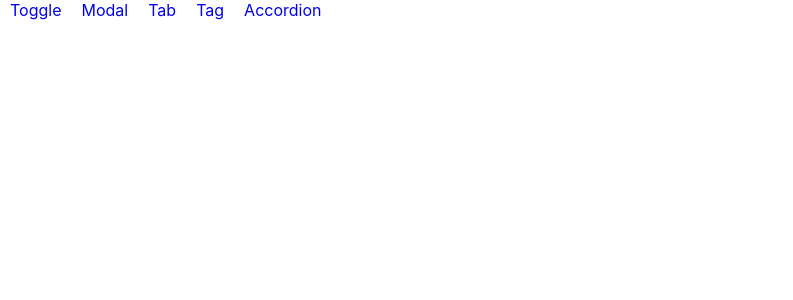
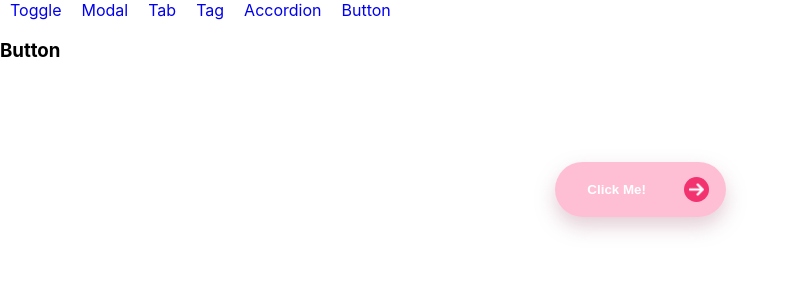
Before and after one commit to dmchoi77/frontend-ui-collection, a React (Create React App) app: page /button in a window 1280 px wide. Shown: the top 300 px of the page, without its empty margins (0-793 px from the left). Built offline with nearby package versions, Linux system fonts and the light colour scheme.

Commit message:
Add Button Component

```diff
--- a/src/App.js
+++ b/src/App.js
@@ -4,6 +4,7 @@ import Modal from "./component/Modal";
 import Tab from "./component/Tab";
 import Tag from "./component/Tag";
 import Accordion from "./component/Accordion";
+import Button from "./component/Button";
 import { Link, Routes, Route } from "react-router-dom";
 
 function App() {
@@ -14,6 +15,7 @@ function App() {
       <Link to="/tab">Tab</Link>
       <Link to="/tag">Tag</Link>
       <Link to="/accordion">Accordion</Link>
+      <Link to="/button">Button</Link>
 
       <Routes>
         <Route path="toggle" element={<Toggle />} />
@@ -21,6 +23,7 @@ function App() {
         <Route path="tab" element={<Tab />} />
         <Route path="tag" element={<Tag />} />
         <Route path="accordion" element={<Accordion />} />
+        <Route path="button" element={<Button />} />
       </Routes>
     </div>
   );
--- /dev/null
+++ b/src/component/Button.js
@@ -0,0 +1,65 @@
+import React from "react";
+import styled from "styled-components";
+
+function Button() {
+  return (
+    <>
+      <h3>Button</h3>
+      <ButtonWrapper>
+        <ButtonComponent>
+          <div>Click Me!</div>
+          <NextButton>
+            <img src="./right-arrow.png" />
+          </NextButton>
+        </ButtonComponent>
+      </ButtonWrapper>
+    </>
+  );
+}
+
+export default Button;
+
+const ButtonWrapper = styled.div`
+  margin-top: 100px;
+  display: flex;
+  flex-direction: column;
+  justify-content: center;
+  align-items: center;
+`;
+
+const ButtonComponent = styled.button`
+  display: flex;
+  flex-direction: row;
+  justify-content: space-around;
+  align-items: center;
+  width: 171px;
+  height: 55px;
+  border: none;
+  border-radius: 40px;
+  background-color: #fd4f875c;
+  color: #ffff;
+  font-weight: bold;
+  box-shadow: 0 9px 20px #af788a5c;
+
+  &:hover {
+    // padding: 10px 13px 6px;
+    background-color: #ffa500;
+  }
+`;
+
+const NextButton = styled.div`
+  margin: -16px;
+  width: 25px;
+  height: 25px;
+  background-color: #f33270;
+  border-radius: 30px;
+  display: flex;
+  justify-content: center;
+  align-items: center;
+
+  img {
+    width: 15px;
+    height: 15px;
+    filter: invert(100%);
+  }
+`;
```
Also changed, not shown: public/right-arrow.png (added).
